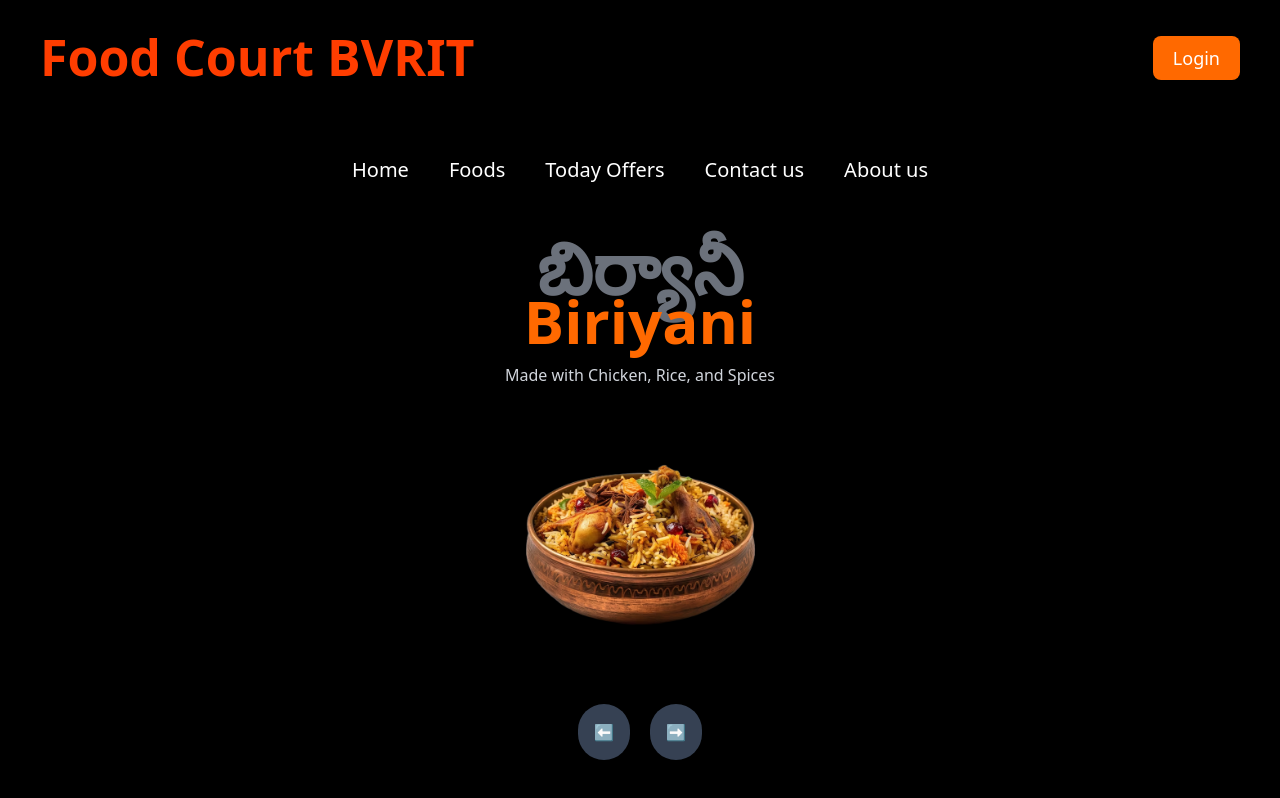
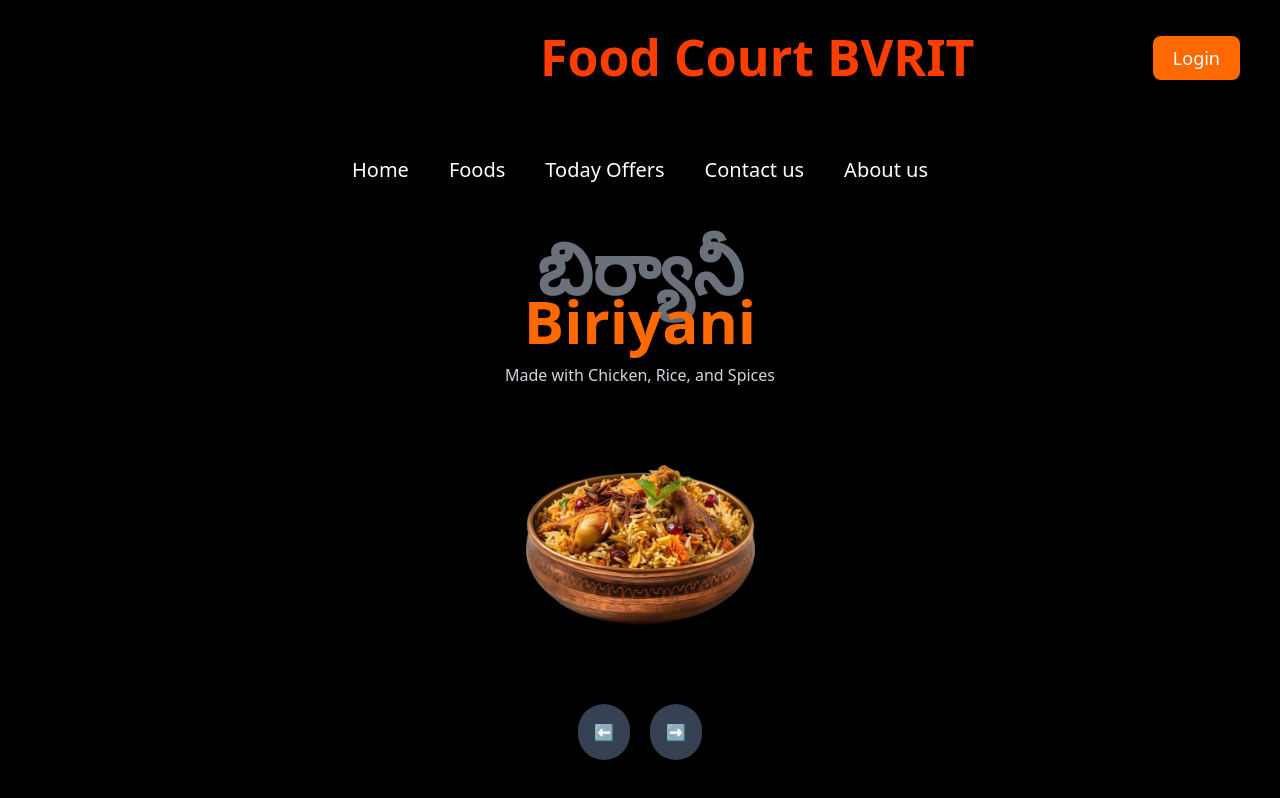
Before and after one commit to ajay0120/Food-Court, a React (Vite) app in the folder client/: page / in a window 1280 px wide. Built offline with nearby package versions, Linux system fonts and the light colour scheme.

Commit message:
made heading into front

```diff
--- a/client/src/LandingPage.jsx
+++ b/client/src/LandingPage.jsx
@@ -26,7 +26,7 @@ function LandingPage() {
       <div className="w-full flex justify-between items-center px-10 py-5">
         <h1
           style={{ color: "#ff3d00" }}
-          className="text-orange-500 text-[50px] font-bold text-center cursor-pointer"
+          className="text-orange-500 text-[50px] font-bold text-center cursor-pointer ml-[500px]"
           onClick={() => navigate("/")}
         >
           Food Court BVRIT
```
